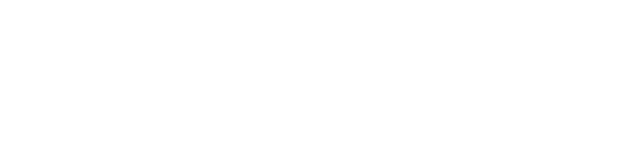
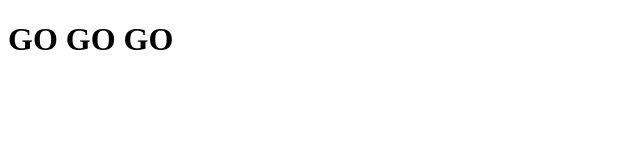
Before and after one commit to Kub0t/remote-repo, a plain HTML site: page index.html in a window 1280 px wide. Shown: the whole page, without its empty margins (0-640 px from the left). Drawn offline with Linux system fonts and the light colour scheme.

Commit message:
h1 added

```diff
--- a/index.html
+++ b/index.html
@@ -5,6 +5,6 @@
     <title>Main Page</title>
 </head>
 <body>
-
+    <h1>GO GO GO</h1>
 </body>
 </html>
```
